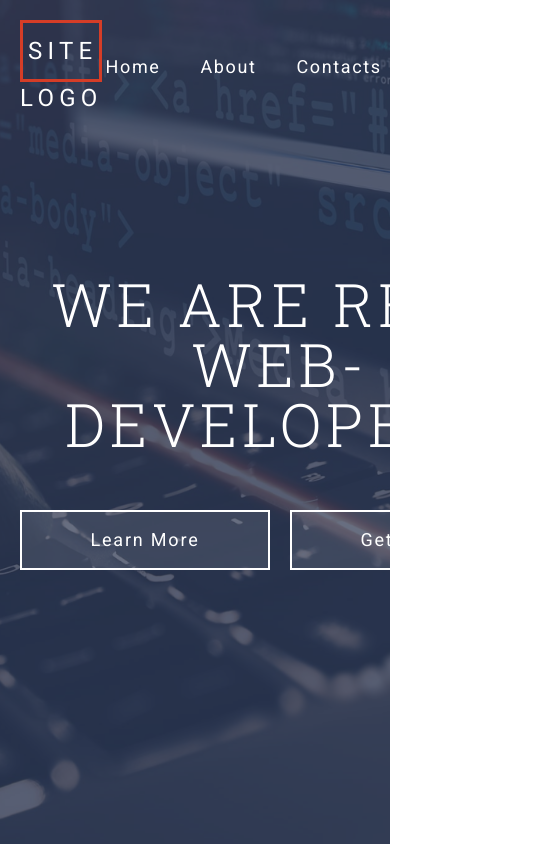
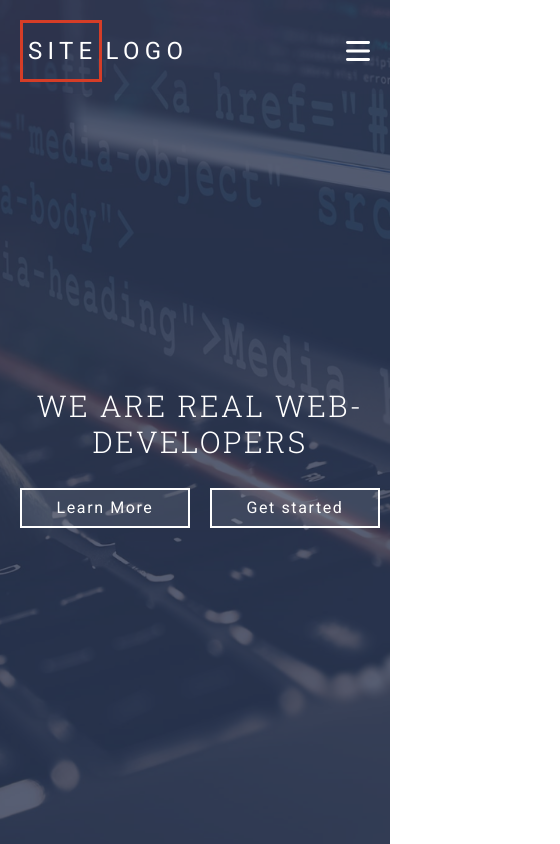
Before and after one commit to pavel7991/home-work-tailwind, a website: page index.html in a window 390 px wide. Shown: the whole page, 560 px wide, since content can reach past the window. Drawn offline with Linux system fonts and the light colour scheme.

Commit message:
add responsive header

```diff
--- a/index.html
+++ b/index.html
@@ -17,11 +17,14 @@
 </head>
 
 <body>
-  <header class="grid content-center min-h-screen bg-header-bg bg-cover bg-center relative py-40">
+  <header
+    class="grid content-center min-h-screen bg-header-bg bg-cover bg-center relative lg-max:pt-32 lg-max:pb-14 lg:py-40">
 
     <div class="relative z-30">
       <div class="my-container">
-        <h1 class="text-white mb-14 text-6xl font-slab font-light text-center tracking-[.078em]">WE ARE REAL
+        <h1
+          class="text-white md-max:mb-7 md:mb-9 lg:mb-14 text-3xl md:text-5xl lg:text-6xl font-slab font-light text-center tracking-[.078em]">
+          WE ARE REAL
           WEB-DEVELOPERS
         </h1>
         <div class="flex justify-center gap-5">
@@ -31,14 +34,14 @@
       </div>
     </div>
 
-    <div class="absolute inset-x-0 top-0 z-20">
+    <div class="absolute md-max:bg-blue md-max:bg-opacity-25 inset-x-0 top-0 z-20">
       <div class="my-container">
-        <div class="py-5 flex justify-between items-center">
+        <div class="lg-max:pb-3 lg:pb-5 pt-5 flex justify-between items-center">
           <a href="index.html" class="block uppercase text-white text-2xl tracking-[.22em]">
             <span class="py-3 mr-1 pr-px pl-[5px] border-3 border-accent-200 inline-block">site</span>logo
           </a>
 
-          <nav class="ml-auto">
+          <nav class="ml-auto md-max:hidden">
             <ol class="flex gap-10">
               <li><a href="#"
                   class="text-white hover:text-accent-100 text-lg tracking-[.09em] transition-colors">Home</a>
@@ -49,6 +52,13 @@
                   class="text-white hover:text-accent-100 text-lg tracking-[.09em] transition-colors">Contacts</a></li>
             </ol>
           </nav>
+
+          <a href="#" class="md:hidden">
+            <svg class="w-6 h-6" aria-hidden="true" xmlns="http://www.w3.org/2000/svg" fill="#fff" viewBox="0 0 17 14">
+              <path
+                d="M16 2H1a1 1 0 0 1 0-2h15a1 1 0 1 1 0 2Zm0 6H1a1 1 0 0 1 0-2h15a1 1 0 1 1 0 2Zm0 6H1a1 1 0 0 1 0-2h15a1 1 0 0 1 0 2Z" />
+            </svg>
+          </a>
         </div>
       </div>
     </div>
@@ -65,6 +75,8 @@
 
 
 
+
+
 </body>
 
 </html>
--- a/src/input.css
+++ b/src/input.css
@@ -18,6 +18,6 @@
 
 .btn-primary {
   background-color: rgba(255, 255, 255, 0.1);
-  @apply hover:bg-accent-100 flex h-[60px] w-[250px] items-center justify-center border-2 border-white text-lg
-   tracking-widest text-white transition-colors;
+  @apply md-max:h-[40px] md-max:w-[170px] flex items-center justify-center border-2 border-white text-base tracking-widest text-white transition-colors hover:bg-accent-100
+  md:h-[50px] md:w-[200px] lg:h-[60px] lg:w-[250px] lg:text-lg;
 }
--- a/tailwind.config.js
+++ b/tailwind.config.js
@@ -2,14 +2,6 @@
 module.exports = {
   content: ["./**/*.html"],
   theme: {
-    screens: {
-      sm: "576px",
-      md: "768px",
-      lg: "992px",
-      xl: "1200px",
-      "2xl": "1340px",
-    },
-
     colors: {
       primary: "#2d3651",
       accent: {
@@ -31,6 +23,16 @@ module.exports = {
     },
 
     extend: {
+      screens: {
+        sm: "576px",
+        md: "768px",
+        "md-max": { max: "767px" },
+        lg: "992px",
+        "lg-max": { max: "991px" },
+        xl: "1200px",
+        "2xl": "1340px",
+      },
+
       backgroundImage: {
         "header-bg": "url('../img/img-header.png')",
       },
```
Also changed, not shown: css/style.css.
